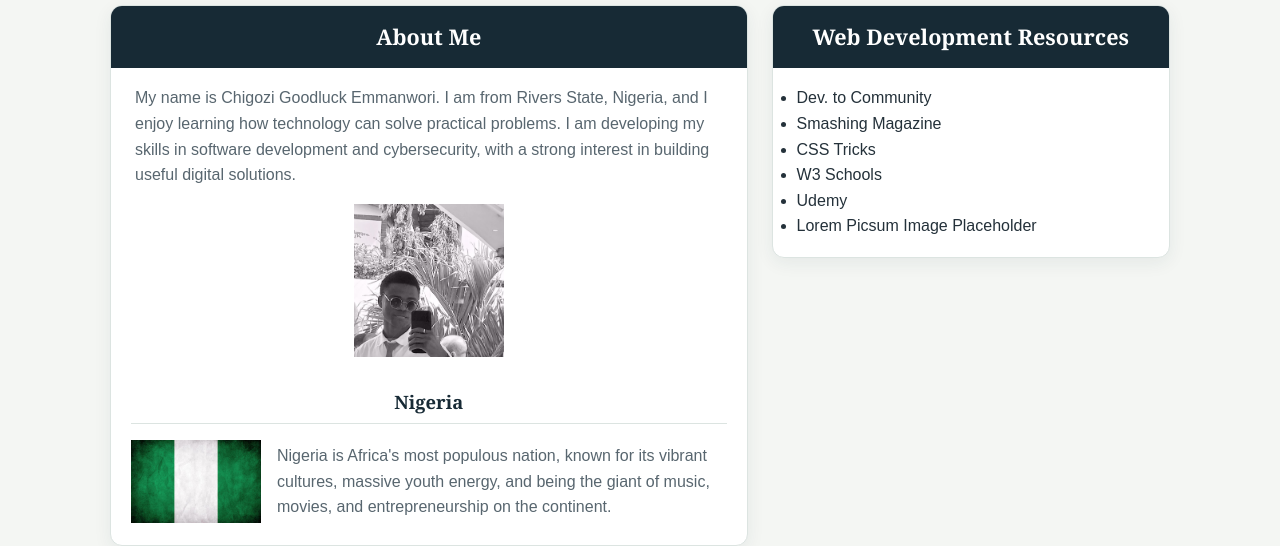
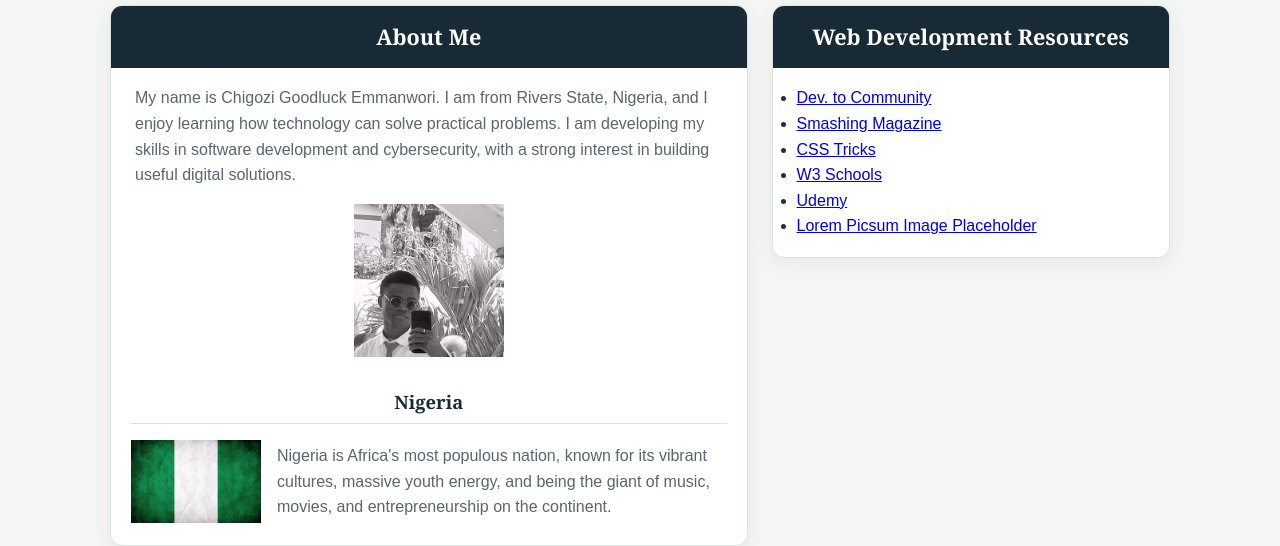
Before and after one commit to chigoziwori/wdd131, a plain HTML site: page index.html in a window 1280 px wide. Shown: the part 268-814 px from the top of the page. Drawn offline with Linux system fonts and the light colour scheme.

Commit message:
final committing

```diff
--- a/index.html
+++ b/index.html
@@ -46,12 +46,12 @@
                 <h2>Web Development Resources</h2>
                 <div class="card-content">
                     <ul>
-                        <li>Dev. to Community</li>
-                        <li>Smashing Magazine</li>
-                        <li> CSS Tricks</li>
-                        <li>W3 Schools</li>
-                        <li>Udemy</li>
-                        <li>Lorem Picsum Image Placeholder</li>
+                        <li><a href="https://dev.to/">Dev. to Community</a></li>
+                        <li><a href="https://www.smashingmagazine.com/">Smashing Magazine</a></li>
+                        <li><a href="https://css-tricks.com/">CSS Tricks</a></li>
+                        <li><a href="https://www.w3schools.com/">W3 Schools</a></li>
+                        <li><a href="https://www.udemy.com/">Udemy</a></li>
+                        <li><a href="https://picsum.photos/">Lorem Picsum Image Placeholder</a></li>
                     </ul>
                 </div>
             </section>
```
